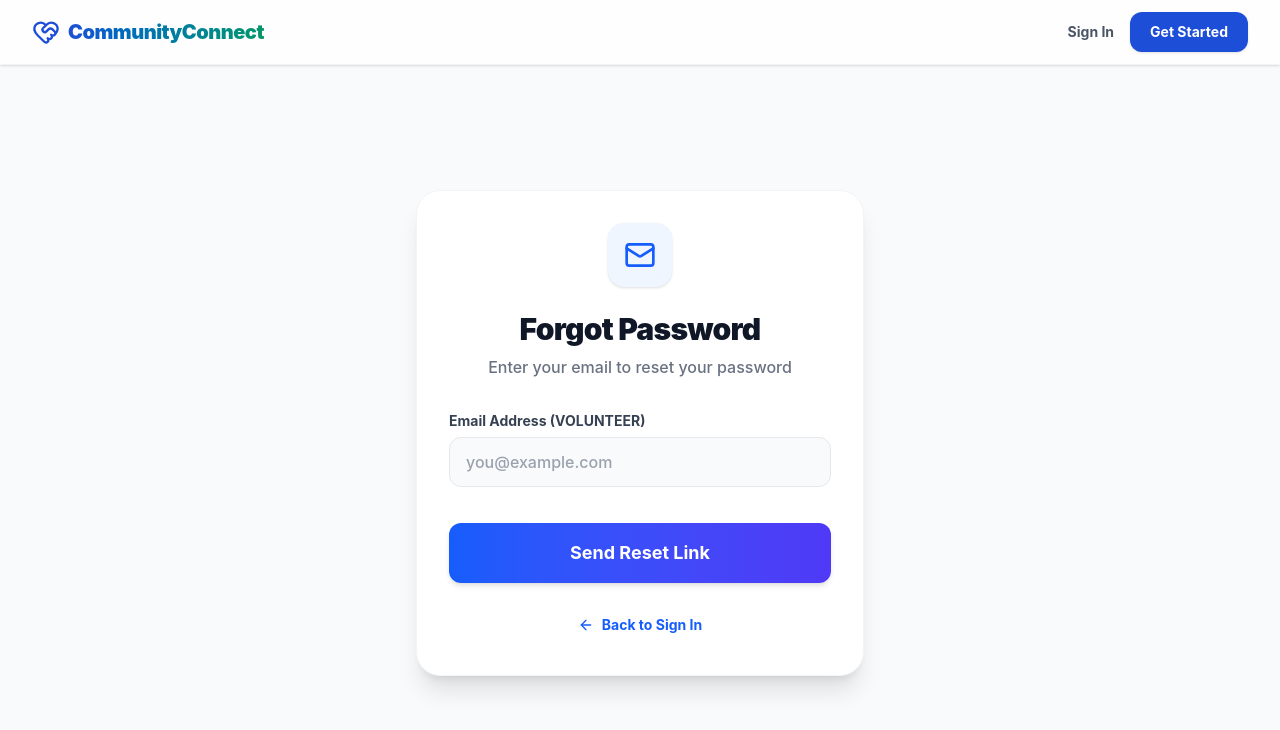
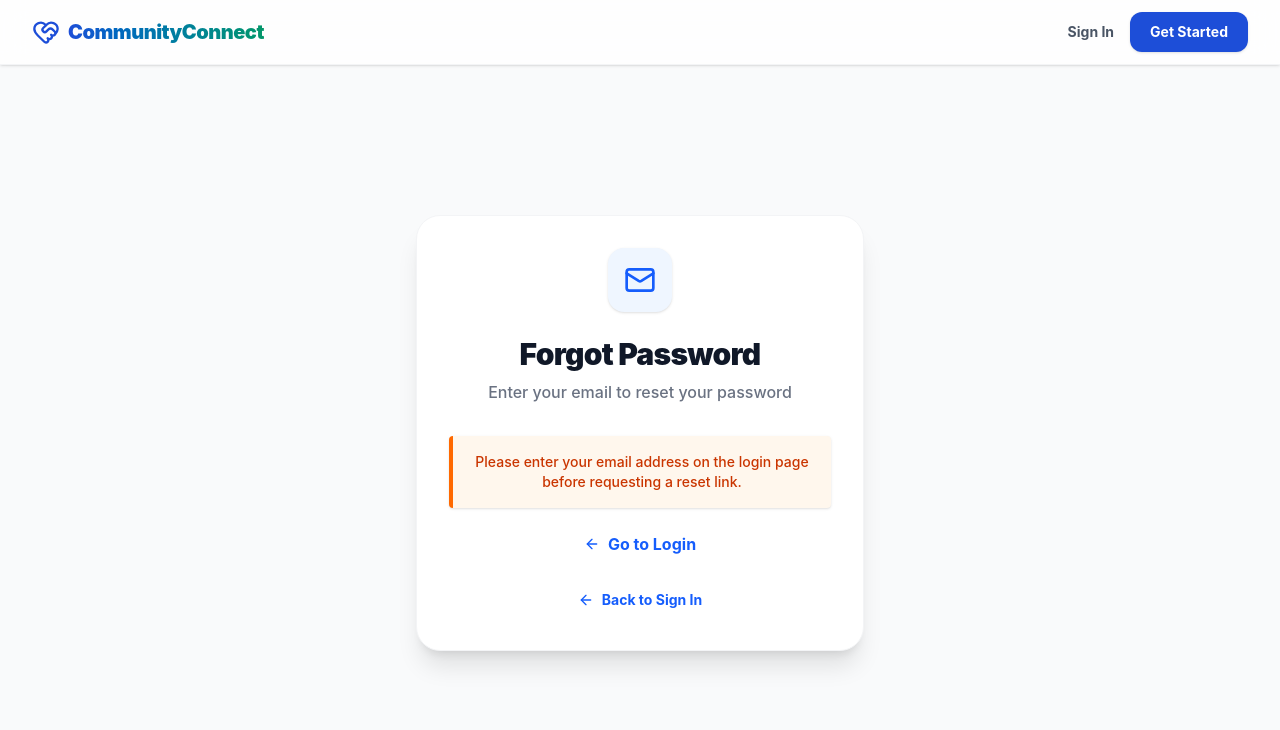
Before and after one commit to kamalesh2602/CommunityConnect, a React (Vite) app in the folder user-frontend/: page /forgot-password in a window 1280 px wide. Shown: the top 730 px of the page. Built offline with nearby package versions, Linux system fonts and the light colour scheme.

Commit message:
Added updated finalised  forgot password feature

```diff
--- a/user-frontend/src/pages/ForgotPassword.jsx
+++ b/user-frontend/src/pages/ForgotPassword.jsx
@@ -1,17 +1,20 @@
-import React, { useState } from 'react';
+import React, { useState, useContext } from 'react';
 import { useNavigate, useLocation, Link } from 'react-router-dom';
 import axios from 'axios';
+import { AuthContext } from '../context/AuthContext';
 import { Mail, ArrowLeft } from 'lucide-react';
 
 const ForgotPassword = () => {
-    const [email, setEmail] = useState('');
+    const { user } = useContext(AuthContext);
+    const location = useLocation();
+    const queryParams = new URLSearchParams(location.search);
+    const role = queryParams.get('role') || 'volunteer';
+    const emailFromUrl = queryParams.get('email') || '';
+
+    const [email] = useState(emailFromUrl || (user?.email || ''));
     const [message, setMessage] = useState('');
     const [error, setError] = useState('');
     const [isLoading, setIsLoading] = useState(false);
-
-    const location = useLocation();
-    const queryParams = new URLSearchParams(location.search);
-    const role = queryParams.get('role') || 'volunteer';
 
     const handleSubmit = async (e) => {
         e.preventDefault();
@@ -56,26 +59,30 @@ const ForgotPassword = () => {
                         </div>
                     )}
 
+                    {email ? (
                         <form onSubmit={handleSubmit} className="space-y-5">
-                        <div>
-                            <label className="block text-sm font-bold text-gray-700 mb-1.5">Email Address ({role.toUpperCase()})</label>
-                            <input
-                                type="email"
-                                className="w-full px-4 py-3 rounded-xl border border-gray-200 focus:ring-2 focus:ring-blue-500 focus:border-blue-500 transition-all font-medium text-gray-800 bg-gray-50 focus:bg-white placeholder-gray-400"
-                                value={email}
-                                onChange={(e) => setEmail(e.target.value)}
-                                placeholder="you@example.com"
-                                required
-                            />
+                            <div className="bg-gray-50 p-4 rounded-xl border border-gray-100 mb-6">
+                                <p className="text-sm font-bold text-gray-500 mb-1 uppercase tracking-wider">Registered Email ({role})</p>
+                                <p className="text-lg font-bold text-gray-900">{email}</p>
                             </div>
                             <button
                                 type="submit"
                                 disabled={isLoading}
-                            className={`w-full py-4 px-4 rounded-xl text-white font-bold text-lg shadow-md transition-all mt-4 ${isLoading ? 'bg-blue-400 cursor-not-allowed' : 'bg-gradient-to-r from-blue-600 to-indigo-600 hover:from-blue-700 hover:to-indigo-700 hover:shadow-lg hover:-translate-y-0.5 active:scale-95'}`}
+                                className={`w-full py-4 px-4 rounded-xl text-white font-bold text-lg shadow-md transition-all mt-2 ${isLoading ? 'bg-blue-400 cursor-not-allowed' : 'bg-gradient-to-r from-blue-600 to-indigo-600 hover:from-blue-700 hover:to-indigo-700 hover:shadow-lg hover:-translate-y-0.5 active:scale-95'}`}
                             >
                                 {isLoading ? 'Sending...' : 'Send Reset Link'}
                             </button>
                         </form>
+                    ) : (
+                        <div className="text-center">
+                            <div className="mb-6 p-4 bg-orange-50 border-l-4 border-orange-500 text-orange-700 rounded shadow-sm text-sm font-medium">
+                                Please enter your email address on the login page before requesting a reset link.
+                            </div>
+                            <Link to="/login" className="inline-flex items-center text-blue-600 font-bold hover:underline">
+                                <ArrowLeft size={16} className="mr-2" /> Go to Login
+                            </Link>
+                        </div>
+                    )}
 
                     <Link to="/login" className="mt-8 flex items-center justify-center text-sm font-bold text-blue-600 hover:text-blue-800 transition-colors">
                         <ArrowLeft size={16} className="mr-2" />
--- a/user-frontend/src/pages/Login.jsx
+++ b/user-frontend/src/pages/Login.jsx
@@ -90,7 +90,7 @@ const Login = () => {
                                 required
                             />
                             <div className="flex justify-end mt-1">
-                                <Link to={`/forgot-password?role=${role}`} className="text-xs font-bold text-blue-600 hover:text-blue-800">
+                                <Link to={`/forgot-password?role=${role}${email ? `&email=${email}` : ''}`} className="text-xs font-bold text-blue-600 hover:text-blue-800">
                                     Forgot password?
                                 </Link>
                             </div>
```
Lines whose indentation alone changed are shown as unchanged.
